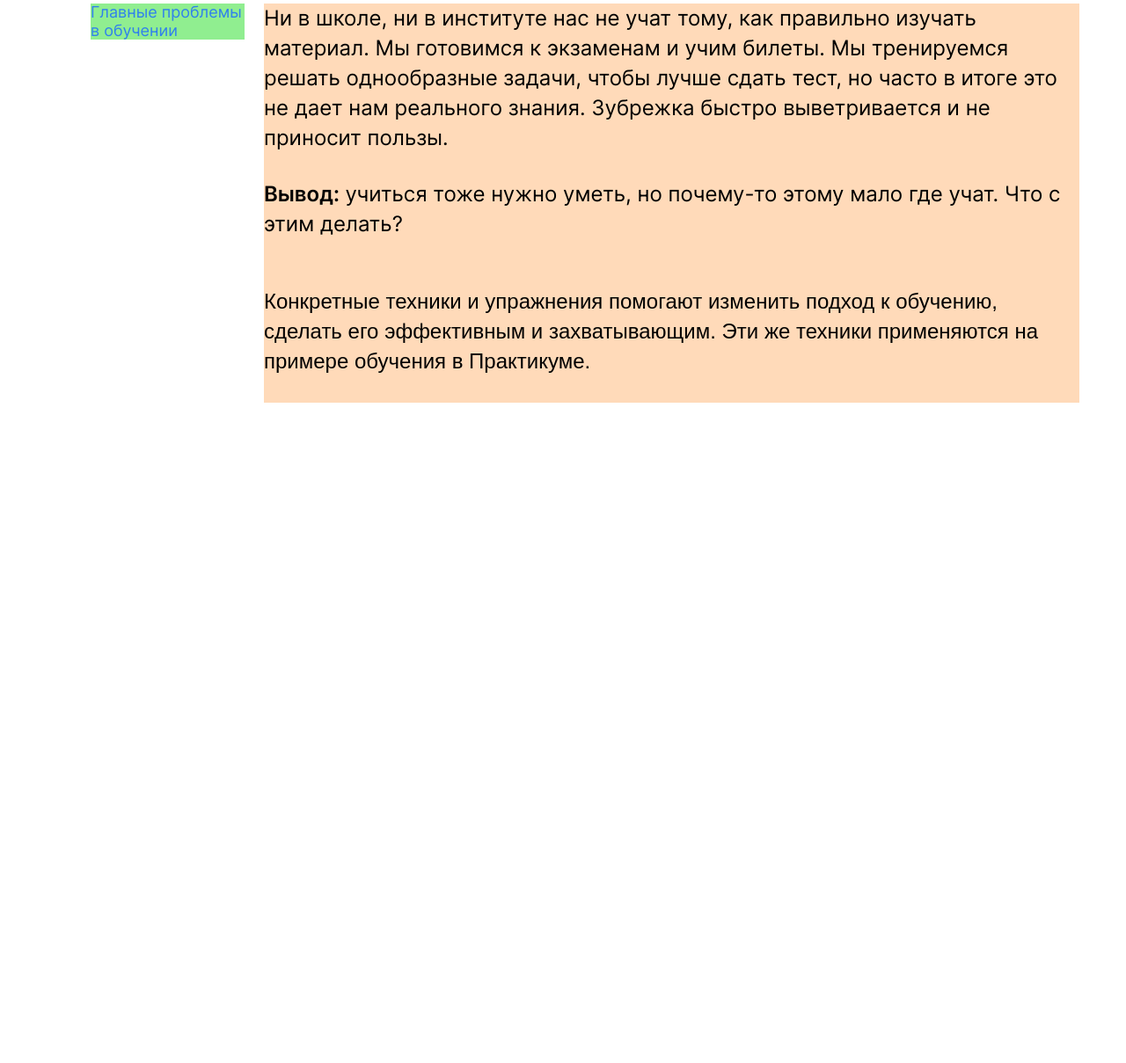
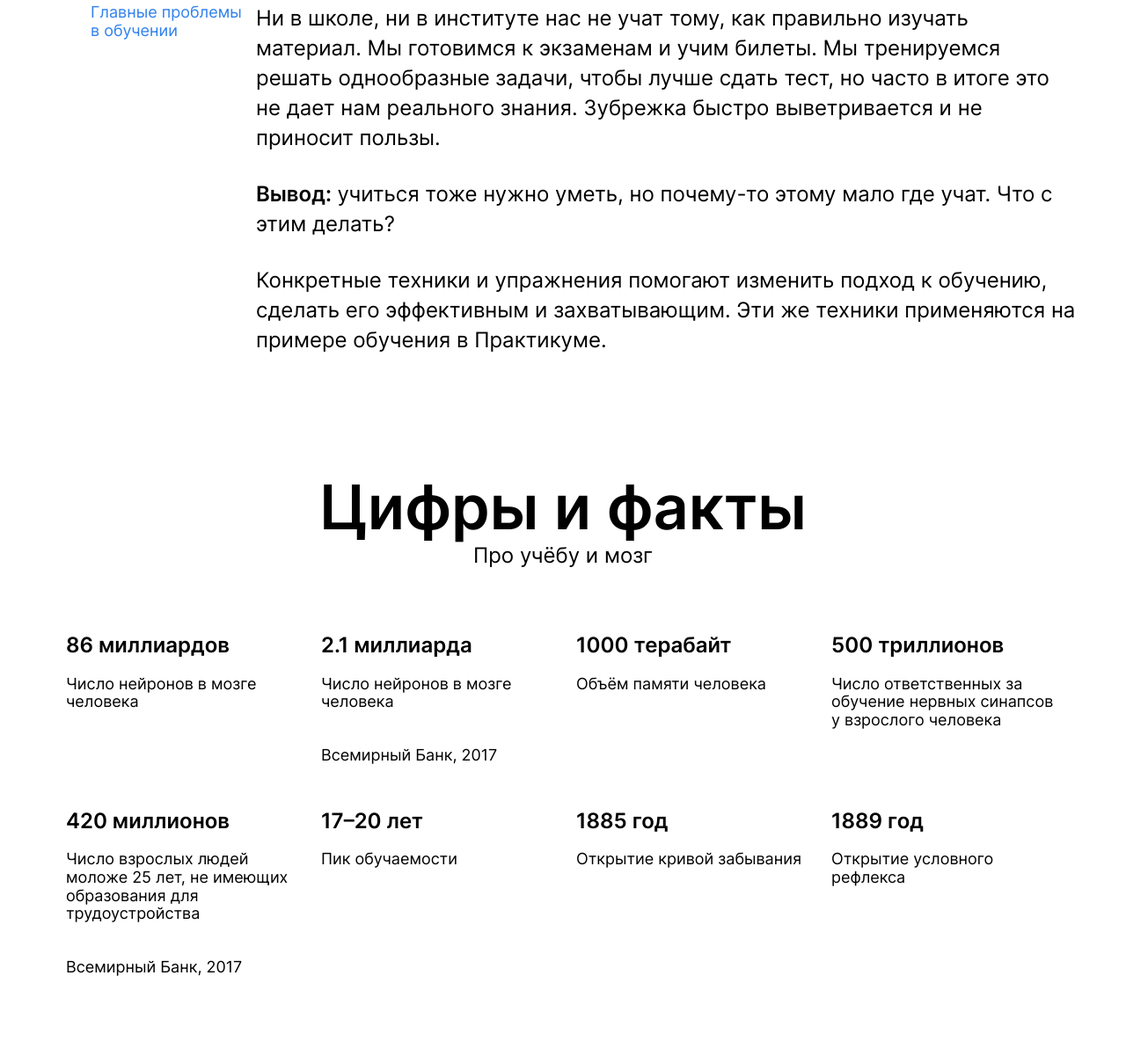
Before and after one commit to slonoed/first-project, a plain HTML site: page index.html in a window 1280 px wide. Shown: the part 819-2028 px from the top of the page at 88% size. Before the commit the page ends 1404 px from the top, so only its background shows below. Drawn offline with Linux system fonts and the light colour scheme.

Commit message:
digits and facts

```diff
--- a/index.html
+++ b/index.html
@@ -16,7 +16,7 @@
   <div class="page">
     <div class="header">
       <div class="square-pic"></div>
-      <img src="/images/two_again.png" alt="Иллюстрация с собакой и мальчиком" class="main-illustration">
+      <img src="/images/two_again.png" alt="«Опять двойка» — картина художника Фёдора Решетникова, созданная в 1952 году. Хранится в Третьяковской галерее. Ранняя авторская версия картины находится в собрании фонда Art Russe." class="main-illustration"></img>
       <h1 class="title typography ">Научиться учиться</h1>
     <p class="subtitle">Какие современные и эффективные подходы <br> к обучению вы можете использовать в своей<br> жизни? <a class="link typography" href="">Узнать → </a> </p>
     <img src="/images/logo_place_header.svg" alt="Лого" class="header__main_logo_place_header">
@@ -28,27 +28,78 @@
     <section id="description">
 
       <table class="two-columns">
-        <tr>
-            <td class="columns__item columns__item--first">
-                <article class="news news--first">
+            <td class="column_first">
                     <h2 class="brief typography">Главные проблемы в обучении</h2>
-                </article>
             </td>
             <td class="main-text">
-                <article class="news news--second">
-                    <h2 class="paragraph typography">Ни в школе, ни в институте нас не учат тому, как правильно изучать материал. Мы готовимся к экзаменам и учим билеты. Мы тренируемся решать однообразные задачи, чтобы лучше сдать тест, но часто в итоге это не дает нам реального знания. Зубрежка быстро выветривается и не приносит пользы.</h2>
-                    <p class="paragraph typography"><span class="span-accent">Вывод:</span> учиться тоже нужно уметь, но почему-то этому мало где учат. Что с этим делать?</p>
-                    <p class="paragraph">Конкретные техники и упражнения помогают изменить подход к обучению, сделать его эффективным и захватывающим. Эти же техники применяются на примере обучения в Практикуме.</p>
-                </article>
+                <p class="paragraph typography">Ни в школе, ни в институте нас не учат тому, как правильно изучать материал. Мы готовимся к экзаменам и учим билеты. Мы тренируемся решать однообразные задачи, чтобы лучше сдать тест, но часто в итоге это не дает нам реального знания. Зубрежка быстро выветривается и не приносит пользы.</p>
+                <p class="paragraph typography"><span class="span-accent">Вывод:</span> учиться тоже нужно уметь, но почему-то этому мало где учат. Что с этим делать?</p>
+                <p class="paragraph typography">Конкретные техники и упражнения помогают изменить подход к обучению, сделать его эффективным и захватывающим. Эти же техники применяются на примере обучения в Практикуме.</p>
             </td>
-        </tr>
         </table>
 
-      </section>
+    </section>
+
+    <section id="digits">
+      <div class="section-tytle">Цифры и факты</div>
+      <div class="section-subtitle">Про учёбу и мозг</div>
+
+      <div class="table">
+        <div class="item">
+            <div class="cell">86 миллиардов</div>
+            <div class="heading">Число нейронов в мозге человека</div>
+        </div>
+
+          <div class="item">
+            <div class="cell">2.1 миллиарда</div>
+            <div class="heading">Число нейронов в мозге человека</div>
+            <div class="text">Всемирный Банк, 2017</div>
+          </div>
+
+          <div class="item">
+            <div class="cell">1000 терабайт</div>
+            <div class="heading">Объём памяти человека</div>
+          </div>
+
+          <div class="item">
+            <div class="cell">500 триллионов</div>
+            <div class="heading">Число ответственных за обучение нервных синапсов у взрослого человека
+            </div>
+            <div class="text"></div>
+          </div>
+
+          <div class="item">
+            <div class="cell">420 миллионов</div>
+            <div class="heading">Число взрослых людей моложе 25 лет, не имеющих образования для трудоустройства</div>
+            <div class="text">Всемирный Банк, 2017</div>
+           </div>
+
+          <div class="item">
+            <div class="cell">17–20 лет</div>
+            <div class="heading">Пик обучаемости</div>
+          </div>
+
+          <div class="item">
+            <div class="cell">1885 год</div>
+            <div class="heading">Открытие кривой забывания</div>
+          </div>
+
+          <div class="item">
+            <div class="cell">1889 год</div>
+            <div class="heading">Открытие условного рефлекса</div>
+          </div>
+      </div>
+
+    </section>
+
+  </div>
 
 
 
 
+  <div class="cell"></div>
+  <div class="heading"></div>
+  <div class="text"></div>
 
 
    </div>
--- a/style.css
+++ b/style.css
@@ -24,7 +24,6 @@
      width: 100%;
      padding: 160px 0 160px 90px;
      height: 400px;
-
     }
 
     .my-flex-box {
@@ -97,6 +96,8 @@
     .two-columns {
         padding: 100px 50px 100px 100px;
         column-gap: 70px;
+        display: flex;
+        justify-content: space-between;
 
 
     }
@@ -104,14 +105,11 @@
         font-weight: normal;
         font-size: 18px;
         color: #2f80ed;
-
     }
-
 
 
     .main-text {
         padding-left: 10px;
-
     }
 
     .paragraph {
@@ -119,11 +117,8 @@
         font-size: 24px;
         line-height: 34px;
         padding: 0px 0 30px 0;
+    }
 
-
-
-
-    }
 
     .span-accent {
         font-weight: bold;
@@ -132,59 +127,75 @@
     }
 
 
+    .column_first {
+        vertical-align: top;
+        width: 175px;
+    }
 
 
-/* Page */
+/* цифры и факты */
 
-.page {
-    font-family: sans-serif;
-}
 
-.page__body {
-    margin: auto;
-    width: 800px;
-    background-color: mediumpurple;
-}
+    .section-tytle {
+        font-weight: 600;
+        font-size: 70px;
+        letter-spacing: -0,04em;
+        width: 60%;
 
-/* News */
+        text-align: center;
+        width: 100%;
+    }
 
-.news--first {
-    background-color: lightgreen;
-}
 
-.news--second {
-    background-color: peachpuff;
-}
+    .section-subtitle {
+        font-size: 24px;
+        font-style: normal;
 
-/* News Title */
+        text-align: center;
+        width: 100%;
+    }
 
 
 
-/* News Lead */
+    .table {
+        max-width: 1280px;
+        margin: 0 auto;
+        display: flex;
+        flex-wrap: wrap;
+        padding: 60px ;
 
-.news__lead {
-    margin: 0;
-    padding: 15px;
-    padding-top: 0;
-    line-height: 1.4;
-}
 
-/* Columns */
 
-.columns {
-    border-collapse: collapse;
-}
+    }
 
-.columns__item {
-    vertical-align: top;
-    width: 175px;
+    .item {
+        width: calc(25% - 30px);
+        margin: 15px;
 
-}
 
-.columns__item--first {
-    padding-right: 10px;
-}
+    }
 
-.columns__item--second {
-    padding-left: 10px;
-}
+    .cell {
+        font-weight: 600;
+        font-size: 24px;
+        letter-spacing: -0,04em;
+        line-height: 1,15;
+
+
+    }
+
+    .heading {
+        font-weight: normal;
+        font-size: 18px;
+        letter-spacing: -0,04em;
+        line-height: 1,2px;
+        padding: 20px 0px;
+    }
+
+    .text {
+        font-weight: normal;
+        font-size: 18px;
+        letter-spacing: -0,04em;
+        line-height: 1,2px;
+        padding: 20px 0px;
+    }
```
